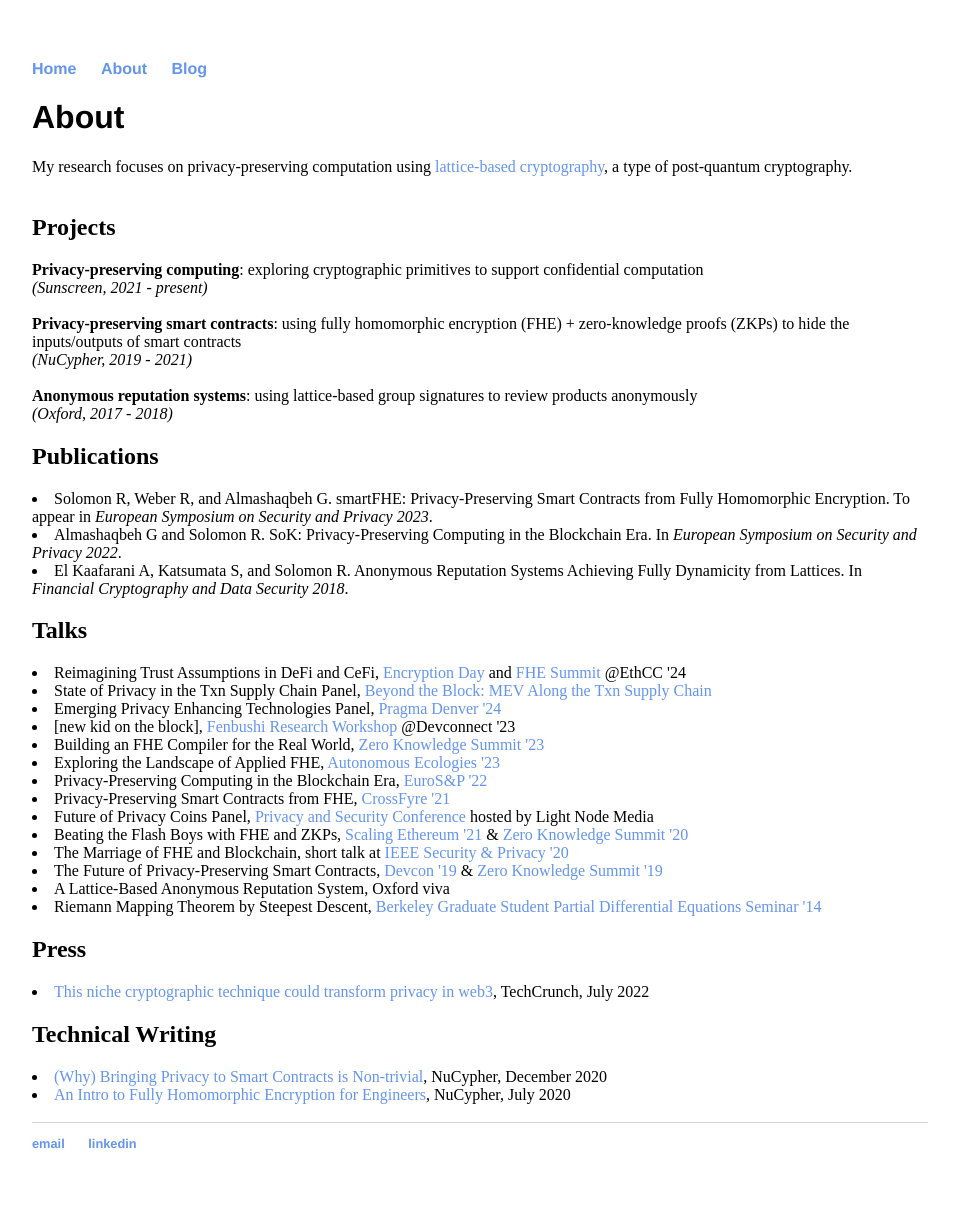
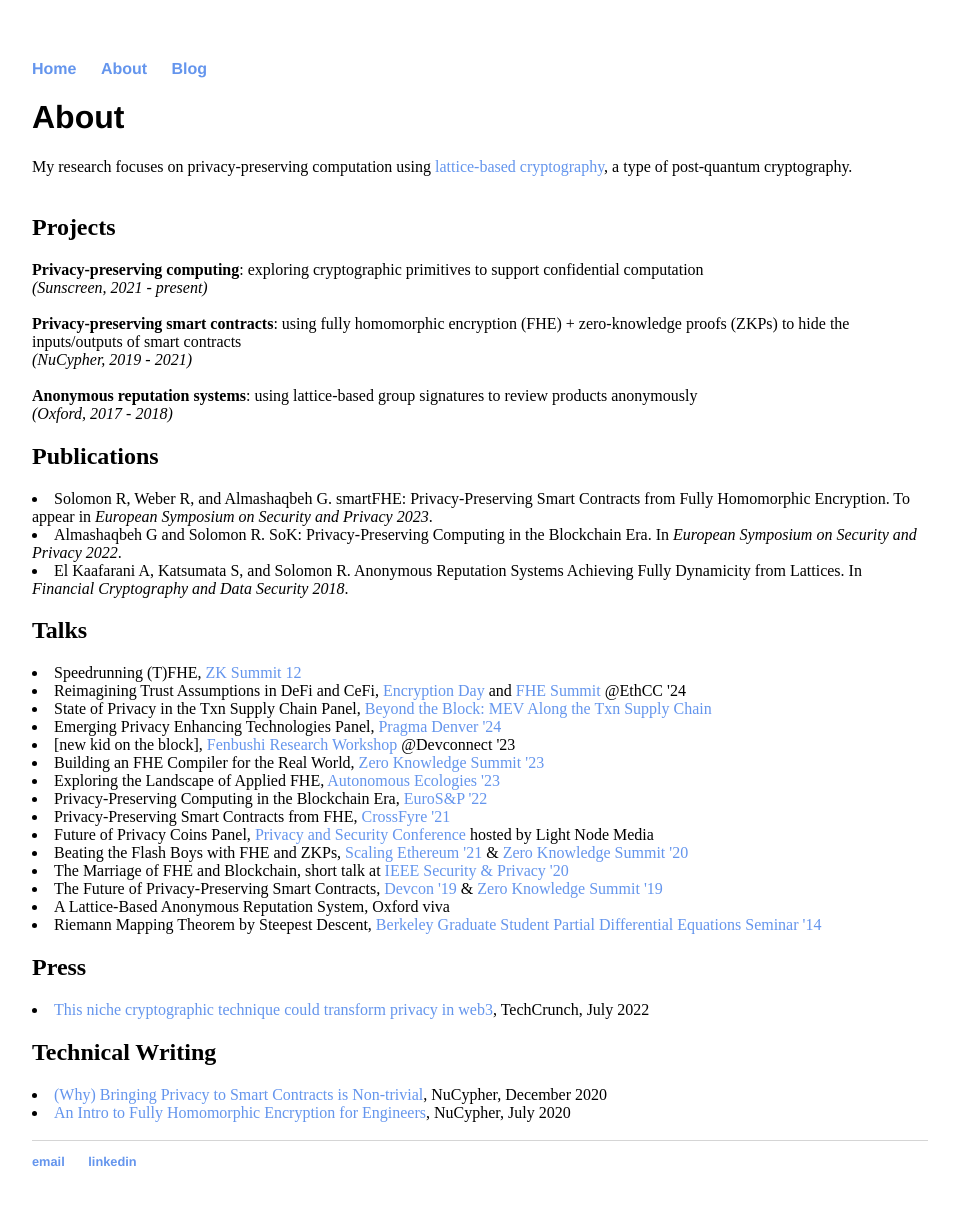
Before and after one commit to ravital/ravital.github.io, a Jekyll site: the page built from about/index.html, in a window 1280 px wide. Shown: the whole page, without its empty margins (160-1119 px from the left). Built offline with Jekyll 4.4.1, drawn with Linux system fonts in a browser that asks for light colours.

Commit message:
Update index.html

```diff
--- a/about/index.html
+++ b/about/index.html
@@ -22,6 +22,7 @@
 
 
 			<h2>Talks</h2>
+			<li>Speedrunning (T)FHE, <a href="https://www.zksummit.com/">ZK Summit 12</a></li>
 			<li>Reimagining Trust Assumptions in DeFi and CeFi, <a href="https://v2.encryptionday.com/">Encryption Day</a> and <a href="https://www.fhesummit.com/">FHE Summit</a> @EthCC '24</li>
 			<li>State of Privacy in the Txn Supply Chain Panel, <a href="https://lu.ma/MEV">Beyond the Block: MEV Along the Txn Supply Chain</a></li>
 			<li>Emerging Privacy Enhancing Technologies Panel, <a href="https://ethglobal.com/events/pragma-denver">Pragma Denver '24</a></li>
```
